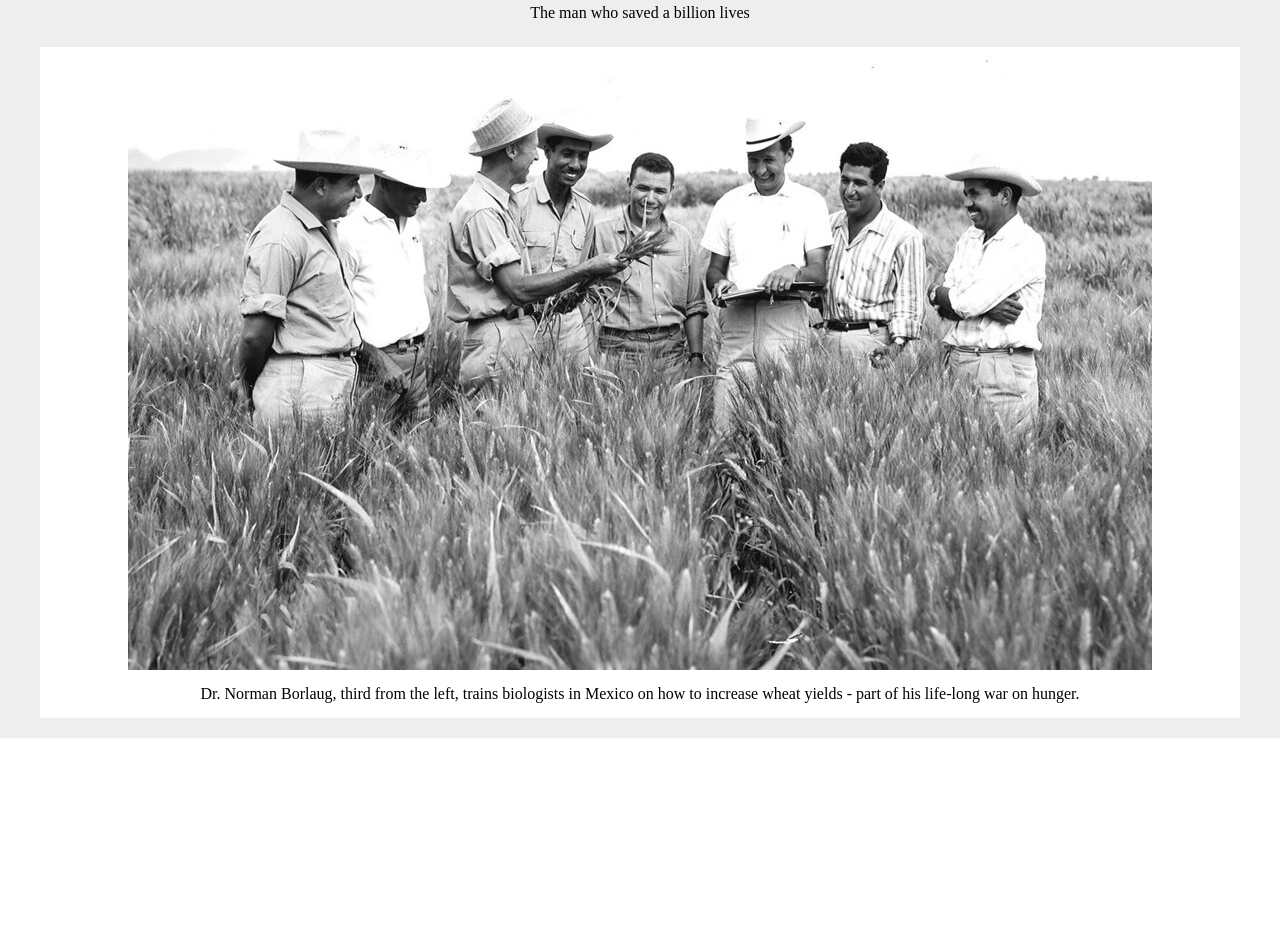
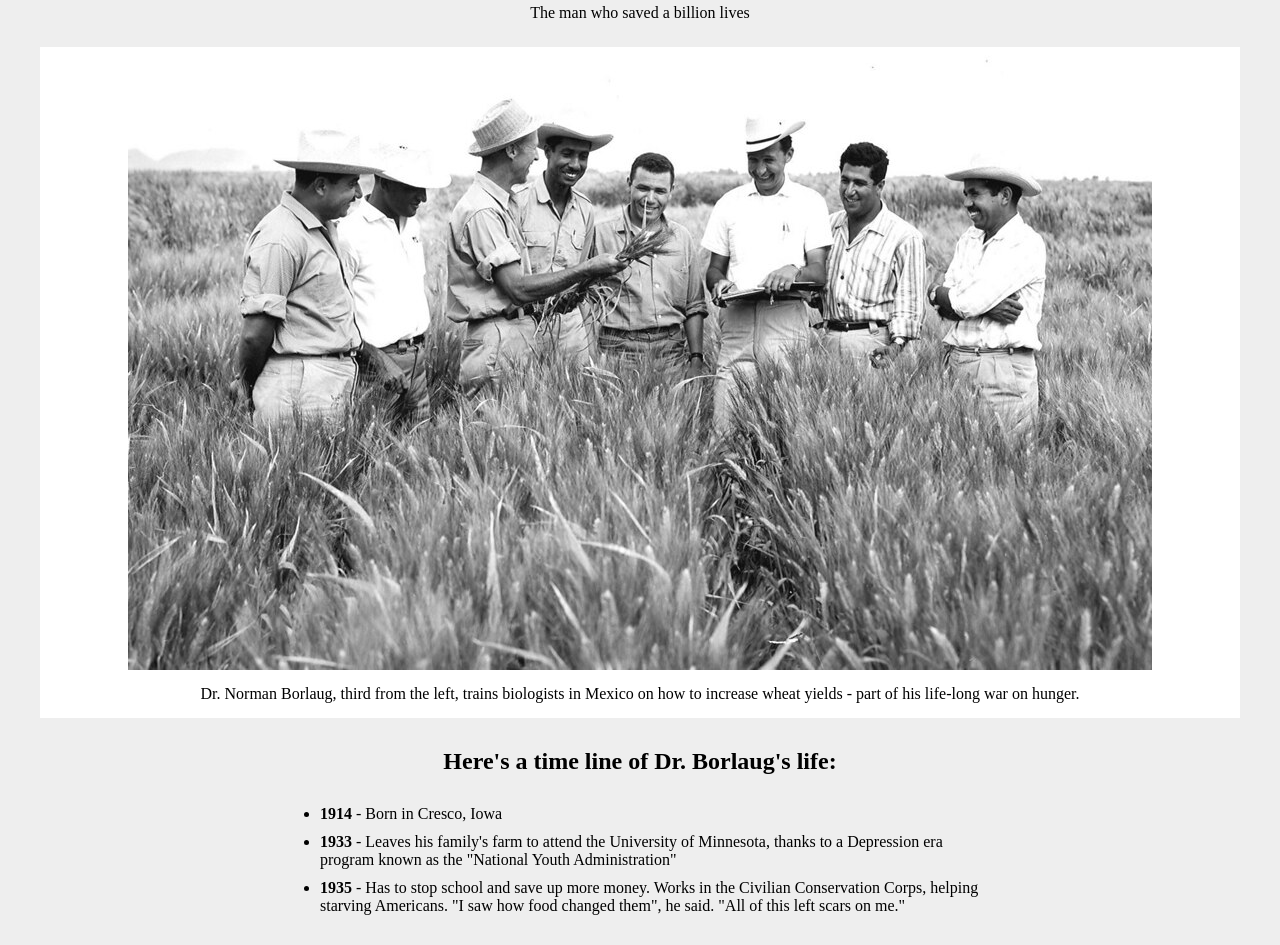
Before and after one commit to Graphickorir/Microtribute, a plain HTML site: page index.html in a window 1280 px wide. Shown: the part 108-1053 px from the top of the page. Before the commit the page ends 846 px from the top, so only its background shows below. Drawn offline with Linux system fonts and the light colour scheme.

Commit message:
starttimeline

```diff
--- a/index.html
+++ b/index.html
@@ -14,7 +14,20 @@
 			<div id="img-caption">
 				Dr. Norman Borlaug, third from the left, trains biologists in Mexico on how to increase wheat yields - part of his life-long war on hunger.
 			</div>
+
 		</div>
+
+		<div id="tribute-info">
+				<h2 id="subtitle">Here's a time line of Dr. Borlaug's life:</h2>
+
+				<ul >
+					<li><strong>1914</strong>  - Born in Cresco, Iowa</li>
+					<li><strong>1933</strong>  - Leaves his family's farm to attend the University of Minnesota, thanks to a Depression era program known as the "National Youth Administration"</li>
+					<li><strong>1935</strong>  - Has to stop school and save up more money. Works in the Civilian Conservation Corps, helping starving Americans. "I saw how food changed them", he said. "All of this left scars on me."</li>
+
+				</ul>
+		</div>
+
 	</div>
 </body>
 </html>
--- a/style.css
+++ b/style.css
@@ -29,3 +29,17 @@
     margin-top: 15px;
     margin-bottom: 15px;
 }
+
+#tribute-info{
+    width: 60%;
+}
+
+#subtitle{
+    text-align: center;
+    margin-top: 30px;
+    margin-bottom: 30px;
+}
+
+li{
+margin-bottom: 10px;
+}
```
